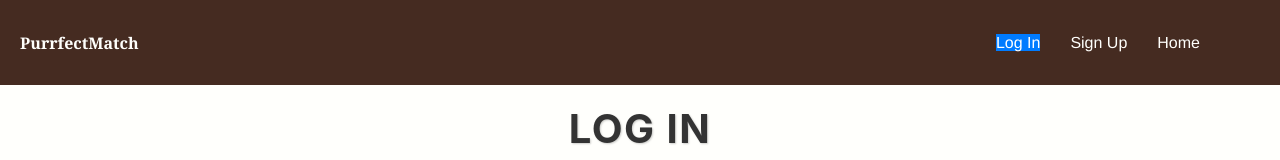
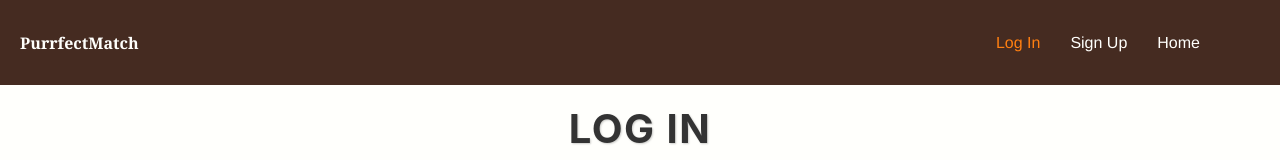
Before and after one commit to makeyourwon/Purrfect-Match-front-end, a React (Create React App) app: page /login in a window 1280 px wide. Shown: the top 160 px of the page. Built offline with nearby package versions, Linux system fonts and the light colour scheme; no server answers.

Commit message:
fixed styling bug

```diff
--- a/src/components/AnimalListing/AnimalListing.css
+++ b/src/components/AnimalListing/AnimalListing.css
@@ -33,8 +33,8 @@
   z-index: 1001; /* Ensures content is above the backdrop */
 }
 /* GPT ASSITANCE */
-.active {
-  background-color: #007bff;
+#pages .active {
+  background-color: #00ffae;
   color: white;
 }
 
--- a/src/components/AnimalListing/AnimalListing.jsx
+++ b/src/components/AnimalListing/AnimalListing.jsx
@@ -93,7 +93,7 @@
           </div>
         ))}
       </div>
-      <div>
+      <div id='pages'>
         {Array.from({ length: totalPages }, (_, i) => i + 1).map(number => (
           <button
             key={number}
--- a/src/components/NavBar/NavBar.css
+++ b/src/components/NavBar/NavBar.css
@@ -23,10 +23,13 @@
 }
 .logo {
   font-weight:bold;
-  /* if someone is seeing this, pls change these fonts to anything you like */
   font-family:Cambria, Cochin, Georgia, Times, 'Times New Roman', serif;
 }
 .nav-link{
   color: #fffffC;
   font-family:'Franklin Gothic Medium', 'Arial Narrow', Arial, sans-serif
 }
+
+.nav-link.active {
+  color: #ff7f11;
+}
--- a/src/components/NavBar/NavBar.jsx
+++ b/src/components/NavBar/NavBar.jsx
@@ -30,7 +30,7 @@
           <>
           <li><NavLink className="nav-link" to="/login">Log In</NavLink></li>
           <li><NavLink className="nav-link" to="/signup">Sign Up</NavLink></li>
-          <li><NavLink className="nav-link" to="/home">Home</NavLink></li>
+          <li><NavLink className="nav-link" to="/">Home</NavLink></li>
           </>
         )}
       </ul>
```
